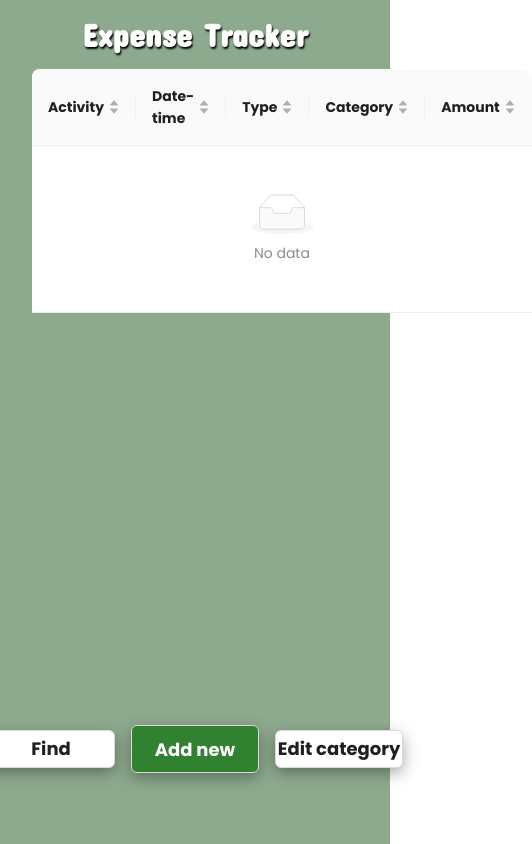
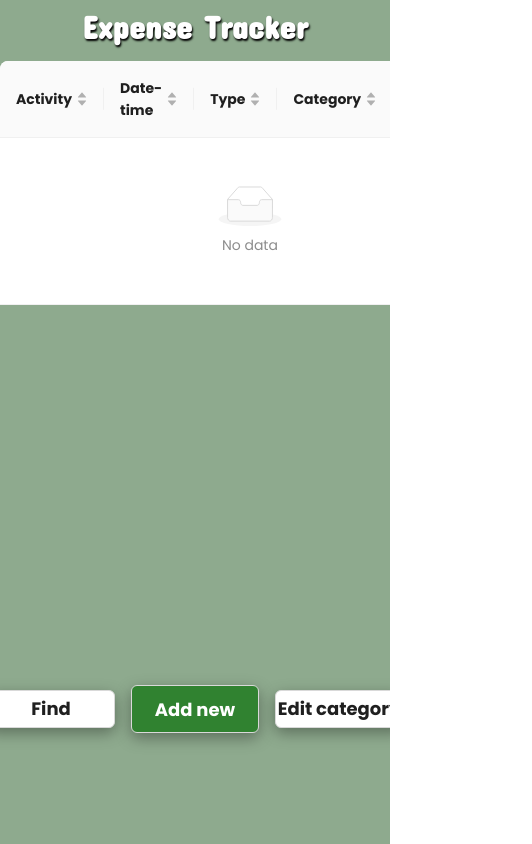
Before and after one commit to Ken-Takahashi-Q/Daily-Expenses, a React (Create React App) app: page / in a window 390 px wide. Shown: the whole page, 532 px wide, since content can reach past the window. Built offline with nearby package versions, Linux system fonts and the light colour scheme; the HTML template or start-up script is replaced by a standard one.

Commit message:
response

```diff
--- a/package.json
+++ b/package.json
@@ -41,5 +41,7 @@
       "last 1 firefox version",
       "last 1 safari version"
     ]
-  }
+  },
+  "homepage": "https://ken-takahashi-q.github.io/Daily-Expenses/"
+
 }
--- a/src/App.css
+++ b/src/App.css
@@ -135,3 +135,19 @@
     justify-content: center;
 	gap: 1rem;
 }
+
+@media only screen and (max-width: 700px) {
+	.app {
+		padding: 0.5rem 0;
+		width: 100%;
+		font-size: 16px;
+		overflow: hidden;
+	}
+	.button_container {
+		width: 100%;
+	}
+	.add_new {
+		position: absolute;
+		width: 90%;
+	}
+}
--- a/src/App.js
+++ b/src/App.js
@@ -147,7 +147,7 @@ function App() {
 			<Table
 				dataSource={catFilter ? data.filter((item) => item.category === catFilter) : data}
 				columns={columns}
-				style={{ width: "100%", height: "400px", marginBottom: "2rem" }}
+				style={{ width: "100%", height: "400px", marginBottom: "2rem", overflow: "scroll" }}
 				pagination={{ defaultPageSize: 6 }}
 			/>
 
@@ -189,7 +189,7 @@ function App() {
 			</div>
 
 
-			<div className="buttons_container">
+			<div className="buttons_container" style={{visibility: isAddNew ? 'hidden' : 'visible'}}>
 			<Button
 				onClick={() => setToggleFind(!toggleFind)}
 				style={{height: "80%", width:"8rem", fontSize: "18px", fontWeight: "700", boxShadow: "rgba(0, 0, 0, 0.35) 0px 5px 15px"}}>
```
Also changed, not shown: 1 other file (tests, documents, lock files or other folders).
